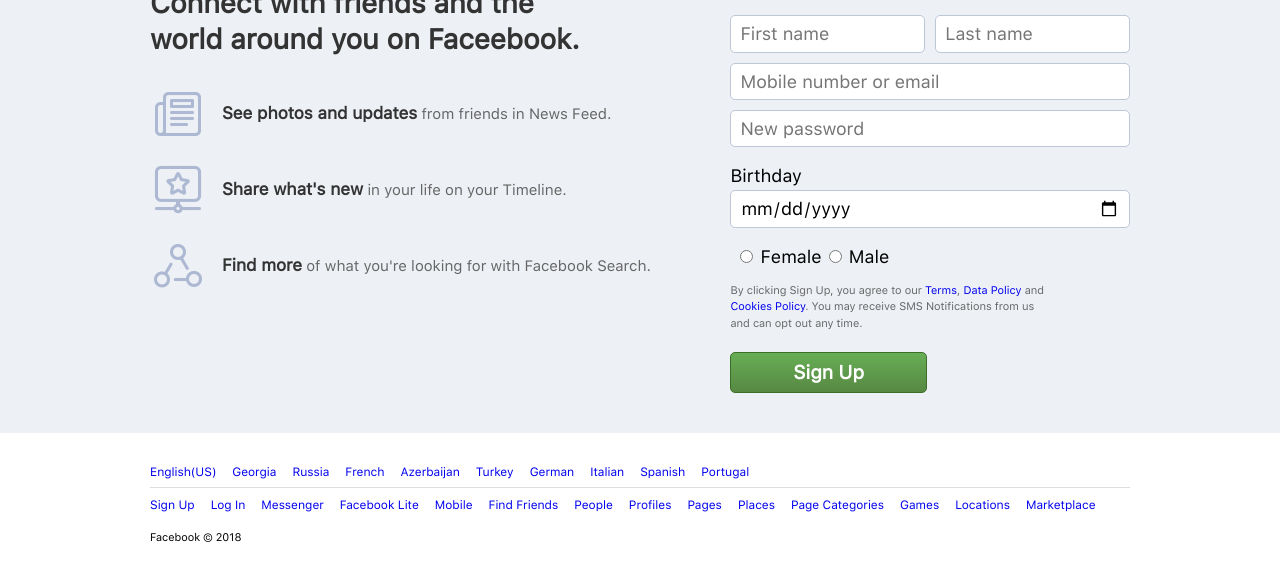
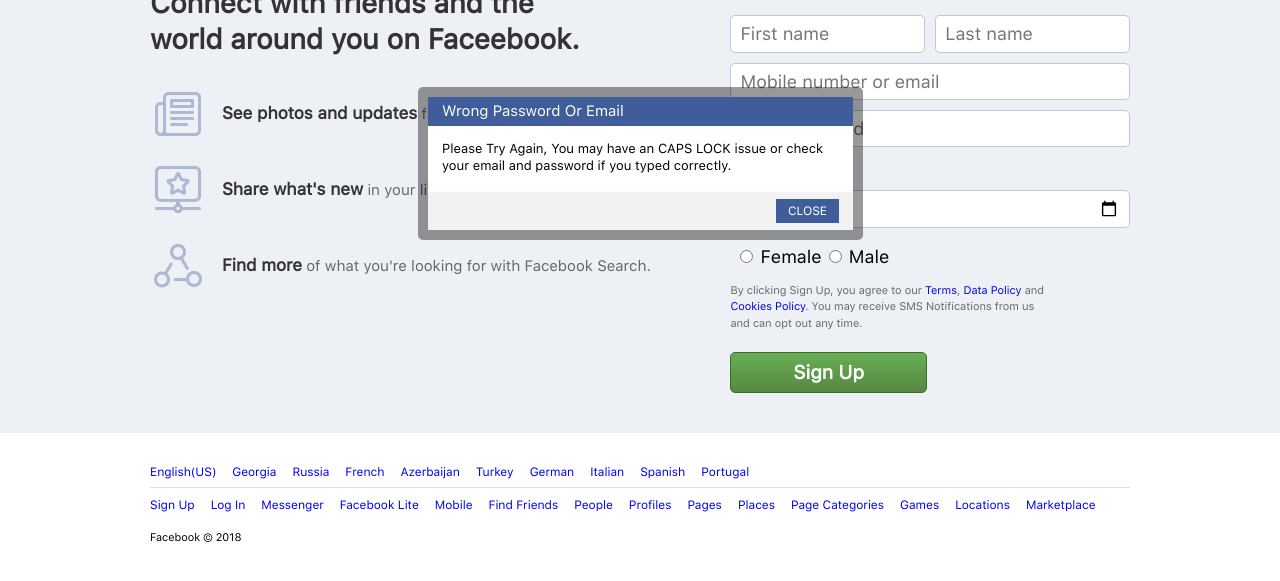
Before and after one commit to nikasepiskveradze/Social-Network-js, a website built with webpack: page src/index.html in a window 1280 px wide. Both pictures are taken after typing "Sample", "Sample123" into the empty fields and a click on the input "Log In". Shown: the part 163-744 px from the top of the page. Built offline with nearby package versions, Linux system fonts and the light colour scheme; data requests are answered from the project's data file.

Commit message:
Added Modal Box For Show Error

```diff
--- a/src/assets/js/modules/Login.js
+++ b/src/assets/js/modules/Login.js
@@ -1,4 +1,5 @@
 import http from "../lib/EasyHTTP";
+import modal from './Modal';
 
 class Login {
   constructor() {
@@ -26,7 +27,8 @@
     let user = JSON.parse(data).find((u) => email === u.email && password === u.password);
 
     if(!user){
-      alert('Wrong Email Or Password');
+      // alert('Wrong Email Or Password');
+      modal.openModal('Wrong Password Or Email', 'Please Try Again, You may have an CAPS LOCK issue or check your email and password if you typed correctly.');
     }else {
       window.location.href = 'http://localhost:3001/profile.html';
       localStorage.setItem('userLogged', JSON.stringify(user.id));
--- /dev/null
+++ b/src/assets/js/modules/Modal.js
@@ -0,0 +1,57 @@
+class Modal {
+  constructor() {
+    this.modal = '.modal';
+    this.closeModalButton = '.modal-footer-close';
+
+    this.loadModal();
+  }
+
+  loadEvents() {
+    document.querySelector(this.closeModalButton).addEventListener('click', this.closeModal.bind(this));
+
+    window.addEventListener('keyup', this.keyPressHandler.bind(this));
+  }
+
+  loadModal() {
+    document.body.innerHTML += `
+      <div class="modal">
+      </div>
+    `;
+  }
+
+  openModal(head, body) {
+    const modal = document.querySelector(this.modal);
+    let output = `
+      <div class="modal-header">
+        <h2 class="modal-header-title">${head}</h2>
+      </div>
+
+      <div class="modal-content">
+        <p class="modal-content-desc">${body}</p>
+      </div>
+
+      <div class="modal-footer">
+        <button class="modal-footer-close">CLOSE</button>
+      </div>
+    `;
+
+    modal.innerHTML = output;
+    modal.classList.add('modal--show');
+
+    this.loadEvents();
+  }
+
+  closeModal() {
+    document.querySelector(this.modal).classList.remove('modal--show');
+  }
+
+  keyPressHandler(e) {
+    if(e.keyCode === 27) {
+      this.closeModal();
+    }
+  }
+}
+
+const modal = new Modal;
+
+export default modal;
--- a/src/assets/js/modules/Profile.js
+++ b/src/assets/js/modules/Profile.js
@@ -1,6 +1,7 @@
 import http from '../lib/EasyHTTP';
 import ui from './UI';
 import util from './Utilities';
+import modal from './Modal';
 
 class Profile {
   constructor() {
@@ -42,10 +43,8 @@
     let txt = document.querySelector(this.text).value;
 
     if(txt === '') {
-      alert('Please Fill Field');
-      return;
-    }
-
+      modal.openModal('Fill In Text', 'If you want to post, you must first fill with some words...');
+    }else {
       const dte = util.getPostDate();
       const img = util.getRandomImage();
 
@@ -61,5 +60,6 @@
       });
     }
   }
+}
 
 export default Profile;
--- a/src/assets/scss/elements/_button.scss
+++ b/src/assets/scss/elements/_button.scss
@@ -3,3 +3,7 @@
   outline: none;
   font-size: $size-12;
 }
+
+button:focus {
+  outline: none;
+}
--- a/src/assets/scss/main.scss
+++ b/src/assets/scss/main.scss
@@ -19,6 +19,9 @@
 @import "./elements/input";
 @import "./elements/button";
 @import "./elements/textarea";
+
+// Objects
+@import "./objects/modal";
 
 // Components
 @import "./components/wp-header";
--- /dev/null
+++ b/src/assets/scss/objects/_modal.scss
@@ -0,0 +1,57 @@
+.modal {
+  position: fixed;
+  // background: $color-white;
+  top: calc(50% - 150px);
+  left: calc(50% - 222px);
+  width: 445px;
+  // height: 140px;
+  // transform: translate(-50%, -50%);
+  z-index: 10;
+  border: 10px solid rgba(0, 0, 0, 0.4); //#818086
+  border-radius: 5px;
+  visibility: hidden;
+  opacity: 0;
+  transform: scale(1.2);
+  transition: all 0.3s ease-out;
+
+  &--show {
+    opacity: 1;
+    visibility: visible;
+    transform: scale(1);
+  }
+
+  &-header {
+    background: $fb-header-bg;
+    padding: 7px 14px;
+    color: $color-white;
+
+    &-title {
+      font-size: $size-15;
+    }
+  }
+
+  &-content {
+    padding: 15px 14px;
+    background: $color-white;
+
+    &-desc {
+      font-size: $size-13;
+      line-height: 1.3;
+    }
+  }
+
+  &-footer {
+    padding: 7px 14px;
+    background: #F2F2F2;
+    border-top: 2px solid #FCFCFC;
+    display: flex;
+    justify-content: flex-end;
+
+    &-close {
+      background: $fb-header-bg;
+      padding: 6px 12px;
+      color: $color-white;
+    }
+  }
+
+}
```
Also changed, not shown: src/dist/css/main.css, src/dist/js/app.bundle.js. Lines whose indentation alone changed are shown as unchanged.
